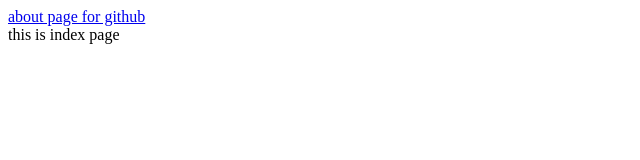
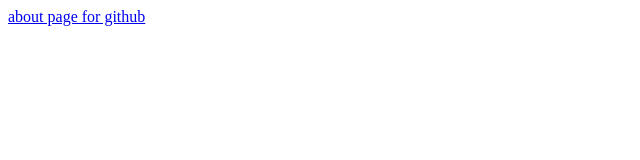
Before and after one commit to aminjavan/project, a plain HTML site: page index.html in a window 1280 px wide. Shown: the whole page, without its empty margins (0-640 px from the left). Drawn offline with Linux system fonts and the light colour scheme.

Commit message:
update index file
dadash khata midad

```diff
--- a/index.html
+++ b/index.html
@@ -11,7 +11,7 @@
 <a href='about.html'>about page for github</a>
 </nav>
 </header
-<p>this is index page </p>
+
 </body>
 
 </html>
```
